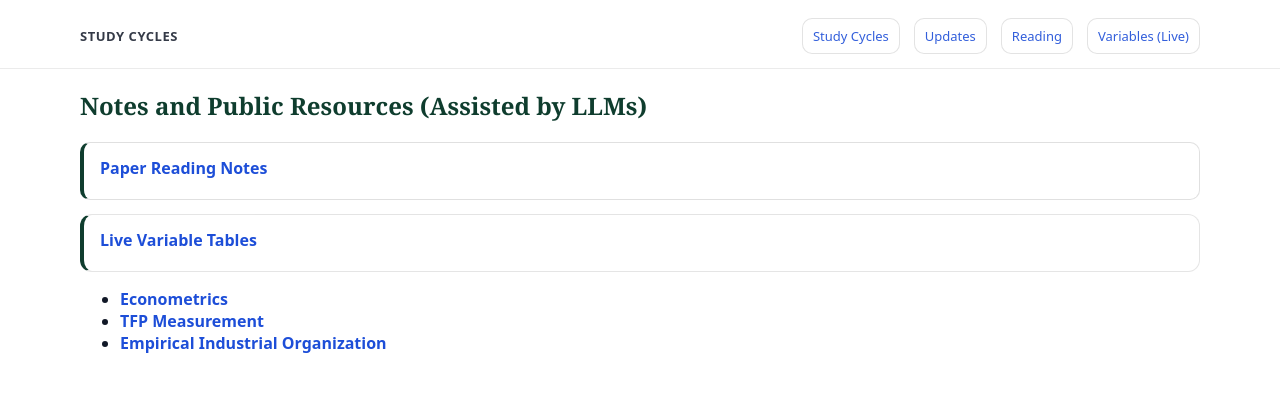
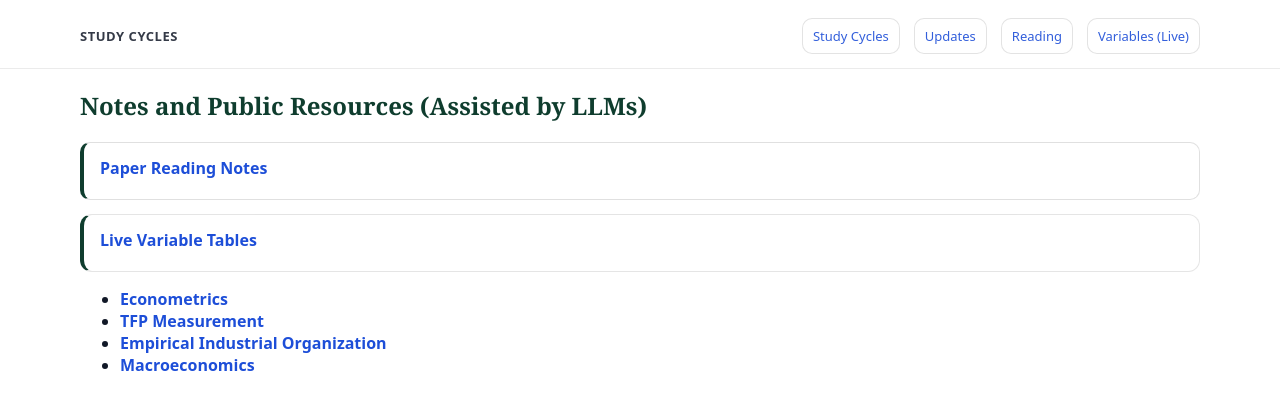
Before and after one commit to yaxinzn/study-archive, a Jekyll site: the page built from index.md, in a window 1280 px wide. Shown: the top 410 px of the page. Built offline with Jekyll 4.4.1, drawn with Linux system fonts in a browser that asks for light colours.

Commit message:
Add Macroeconomics section to index

```diff
--- a/index.md
+++ b/index.md
@@ -35,6 +35,7 @@ hide_name: true
 - **[Econometrics](materials/econometrics/)**
 - **[TFP Measurement](materials/tfp-measurement/)**
 - **[Empirical Industrial Organization](materials/eio/)**
+- **[Macroeconomics](materials/Macroeconomics/)**
 
 
 <div class="sc-sep"></div>
```
